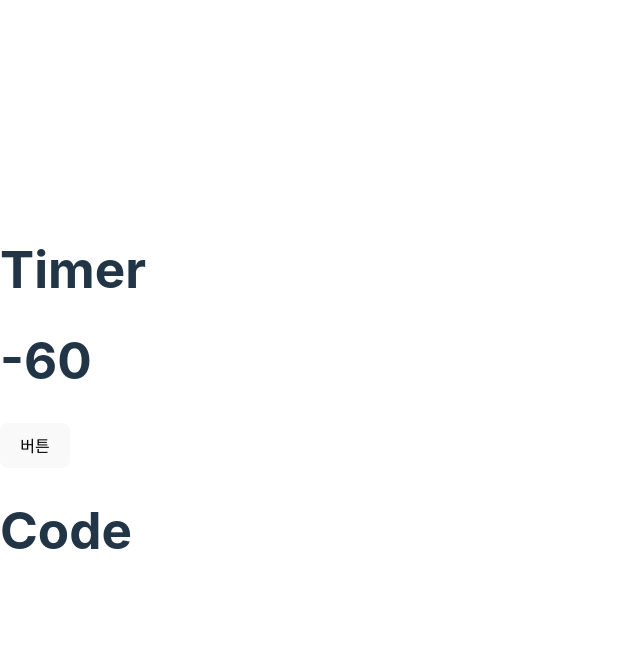
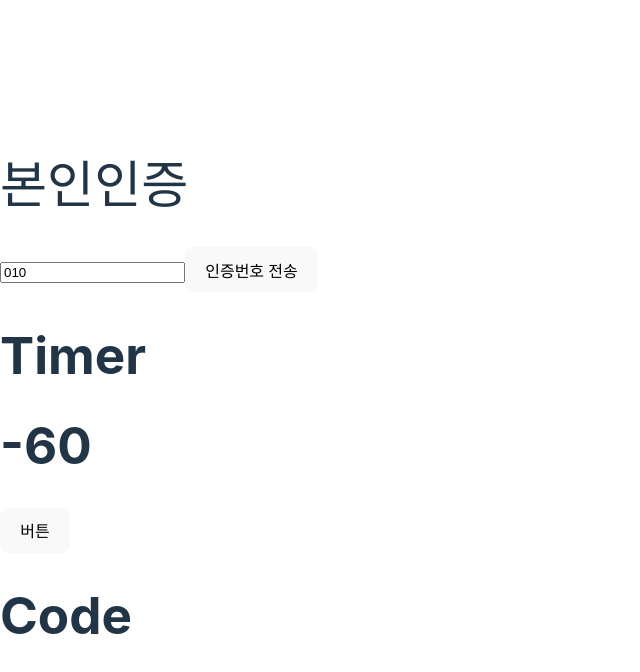
Before and after one commit to kunghwan/react-basic, a React (Vite) app: page / in a window 1280 px wide. Shown: the top 672 px of the page, without its empty margins (0-640 px from the left). Built offline with nearby package versions, Linux system fonts and the light colour scheme.

Commit message:
Your commit message

```diff
--- a/src/main.jsx
+++ b/src/main.jsx
@@ -9,7 +9,7 @@ import Code from "./Code.jsx";
 createRoot(document.getElementById("root")).render(
   <StrictMode>
     {/* <App /> */}
-    {/* <Verify /> */}
+    <Verify />
     <>
       <Timer />
       <Code />
```
